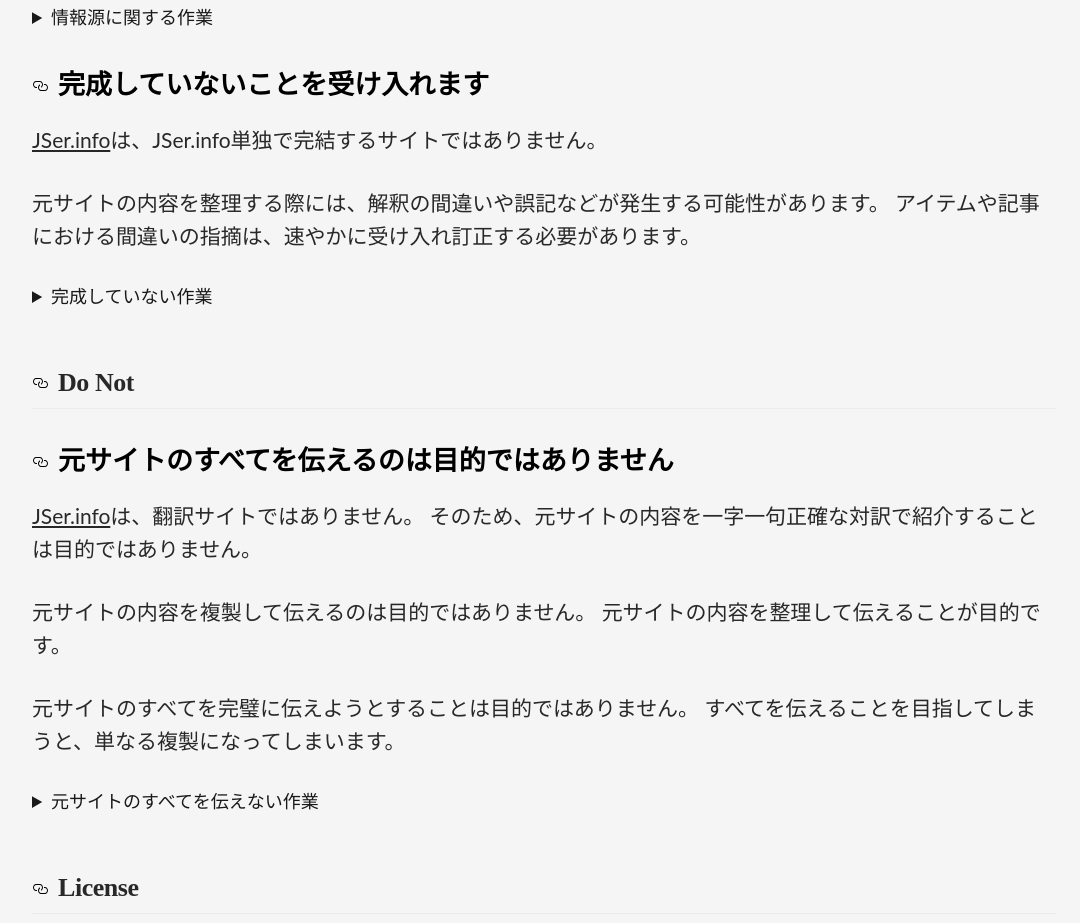
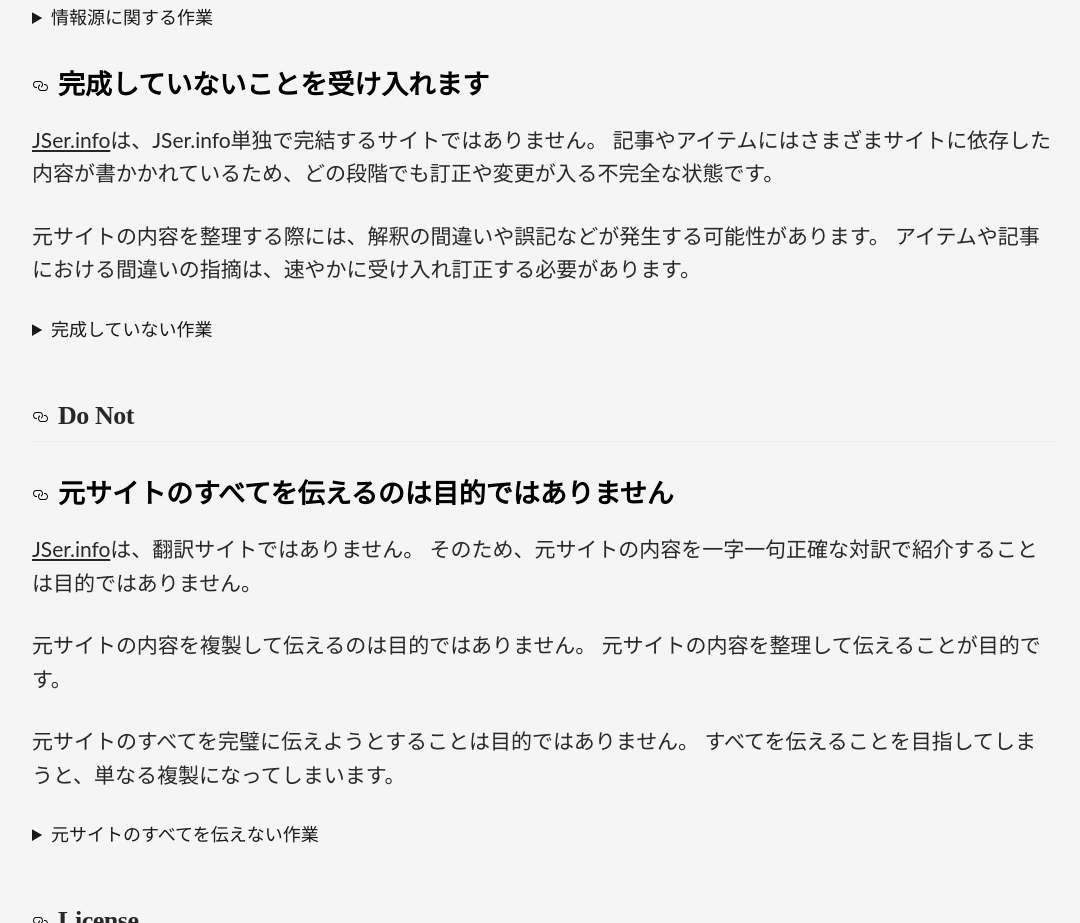
Before and after one commit to jser/policy, a plain HTML site: page index.html in a window 1280 px wide. Shown: the part 2560-3483 px from the top of the page, without its empty margins (96-1176 px from the left). Drawn offline with Linux system fonts and the light colour scheme; a web font is replaced by a local one.

Commit message:
deploy: eef18b928575ad560dd1b8fed8647e054dd371e0

```diff
--- a/index.html
+++ b/index.html
@@ -226,7 +226,8 @@ JSer.infoの目的は、元サイトを見てもらうことを促進するこ
 </li>
 </ul>
 </details><h3 id="%E5%AE%8C%E6%88%90%E3%81%97%E3%81%A6%E3%81%84%E3%81%AA%E3%81%84%E3%81%93%E3%81%A8%E3%82%92%E5%8F%97%E3%81%91%E5%85%A5%E3%82%8C%E3%81%BE%E3%81%99"><a id="user-content-完成していないことを受け入れます" class="anchor" href="#完成していないことを受け入れます" aria-hidden="true"><svg aria-hidden="true" class="octicon octicon-link" height="16" version="1.1" viewbox="0 0 16 16" width="16"><path d="M4 9h1v1H4c-1.5 0-3-1.69-3-3.5S2.55 3 4 3h4c1.45 0 3 1.69 3 3.5 0 1.41-.91 2.72-2 3.25V8.59c.58-.45 1-1.27 1-2.09C10 5.22 8.98 4 8 4H4c-.98 0-2 1.22-2 2.5S3 9 4 9zm9-3h-1v1h1c1 0 2 1.22 2 2.5S13.98 12 13 12H9c-.98 0-2-1.22-2-2.5 0-.83.42-1.64 1-2.09V6.25c-1.09.53-2 1.84-2 3.25C6 11.31 7.55 13 9 13h4c1.45 0 3-1.69 3-3.5S14.5 6 13 6z"></path></svg></a>完成していないことを受け入れます</h3>
-<p><a href="https://jser.info" target="_blank">JSer.info</a>は、JSer.info単独で完結するサイトではありません。</p>
+<p><a href="https://jser.info" target="_blank">JSer.info</a>は、JSer.info単独で完結するサイトではありません。
+記事やアイテムにはさまざまサイトに依存した内容が書かかれているため、どの段階でも訂正や変更が入る不完全な状態です。</p>
 <p>元サイトの内容を整理する際には、解釈の間違いや誤記などが発生する可能性があります。
 アイテムや記事における間違いの指摘は、速やかに受け入れ訂正する必要があります。</p>
 <details>
```
